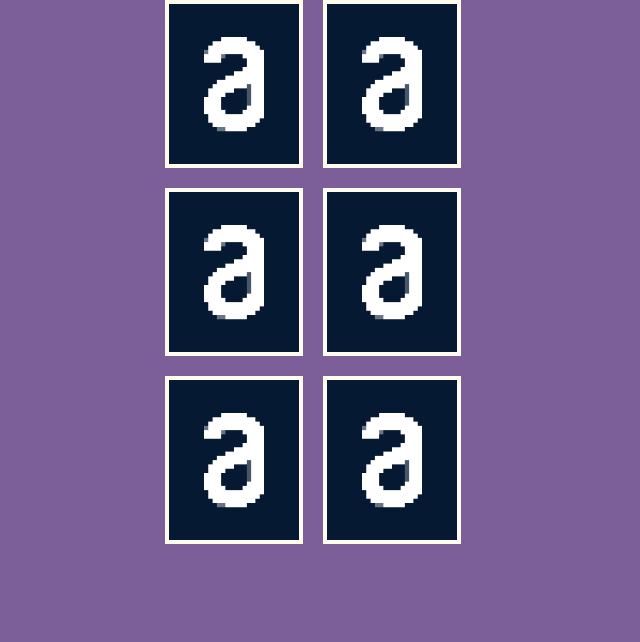
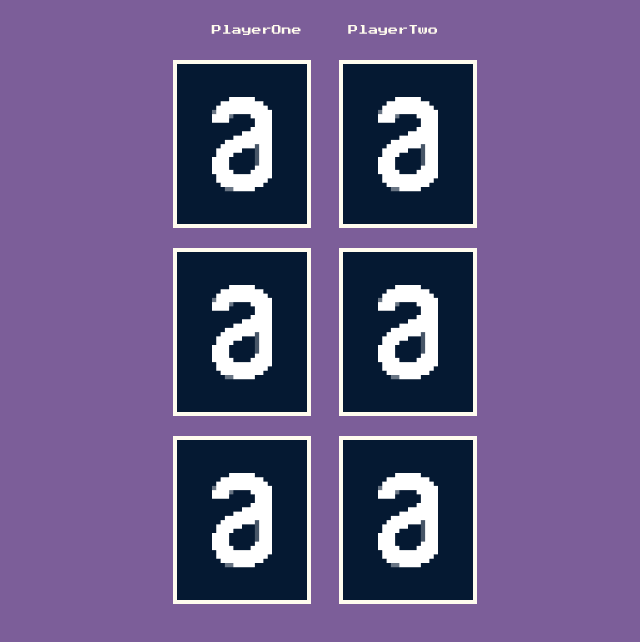
Before and after one commit to Aleluzjr/React-Game, a website built with Vite: page COURSES/index.html in a window 1280 px wide. Shown: the whole page, without its empty margins (315-955 px from the left). Built offline with nearby package versions, Linux system fonts and the light colour scheme.

Commit message:
CardFrontBack

```diff
--- a/COURSES/index.html
+++ b/COURSES/index.html
@@ -4,7 +4,11 @@
     <meta charset="UTF-8" />
     <link rel="icon" type="image/svg+xml" href="/vite.svg" />
     <meta name="viewport" content="width=device-width, initial-scale=1.0" />
+    <link rel="preconnect" href="https://fonts.googleapis.com">
+    <link rel="preconnect" href="https://fonts.gstatic.com" crossorigin>
+    <link href="https://fonts.googleapis.com/css2?family=Press+Start+2P&display=swap" rel="stylesheet">
     <title>Vite App</title>
+
   </head>
   <body>
     <div id="root"></div>
--- a/COURSES/main.js
+++ b/COURSES/main.js
@@ -2,9 +2,15 @@ import './src/styles/settings/colors.css'
 import './src/styles/generic/reset.css'
 import './src/styles/elements/base.css'
 import BoardGame from './src/objects/BoardGame'
+import BoardScore from './src/objects/BoardScore'
 
 const $root = document.querySelector('#root')
-const $htmlBoardGame = BoardGame(6)
 
+$root.insertAdjacentHTML(
+    "beforeend",
+    `
+        ${BoardScore()}
+        ${BoardGame(6)}
 
-$root.insertAdjacentHTML("beforeend", $htmlBoardGame)
+    `
+)
--- a/COURSES/src/components/CardGame/index.js
+++ b/COURSES/src/components/CardGame/index.js
@@ -1,6 +1,6 @@
 import './styles.css'
 function CardGame (){
-    return `
+    return /*html*/`
         <article class = "card-game">
             <img src ="images/alura-pixel.png" alt = "Logo ALura">
         </article>
--- a/COURSES/src/components/PlayerName/index.js
+++ b/COURSES/src/components/PlayerName/index.js
@@ -0,0 +1,9 @@
+import "./styles.css"
+
+function PlayerName(content){
+    return /*html*/`
+        <p class = "player-name"> ${content} </p>
+    `
+}
+
+export default PlayerName
--- /dev/null
+++ b/COURSES/src/components/PlayerName/styles.css
@@ -0,0 +1,6 @@
+.player-name{
+
+    color: var(--floral-white);
+    font-size: 1rem;
+
+}
--- a/COURSES/src/objects/BoardGame/index.js
+++ b/COURSES/src/objects/BoardGame/index.js
@@ -2,13 +2,12 @@ import CardGame from "../../components/CardGame"
 import './styles.css'
 
 function BoardGame (amountCards){
-    const $htmlCardGame = CardGame()
     const $htmlContent = CardGame().repeat(amountCards)
-    return `
+    return /*html*/`
         <section class = "board-game">
             ${$htmlContent}
         </section>
     `
  }
 
-export  default BoardGame
+export default BoardGame
--- a/COURSES/src/objects/BoardGame/styles.css
+++ b/COURSES/src/objects/BoardGame/styles.css
@@ -2,5 +2,6 @@
     display: flex;
     flex-wrap: wrap;
     gap: 20px;
+    justify-content: space-evenly;
 
 }
--- /dev/null
+++ b/COURSES/src/objects/BoardScore/index.js
@@ -0,0 +1,14 @@
+import "./styles.css"
+import PlayerName from "../../components/PlayerName"
+function BoardScore(){
+    return /*html*/ `
+        <header class = "board-score">
+            ${PlayerName('PlayerOne')}
+            ${PlayerName('PlayerTwo')}
+
+        </header>
+
+    `
+}
+
+export default BoardScore
--- /dev/null
+++ b/COURSES/src/objects/BoardScore/styles.css
@@ -0,0 +1,8 @@
+.board-score{
+    display: flex;
+    justify-content: space-evenly;
+    padding-top: 2.5rem;
+    padding-bottom: 2.5rem;
+
+
+}
--- a/COURSES/src/styles/elements/base.css
+++ b/COURSES/src/styles/elements/base.css
@@ -1,4 +1,10 @@
+html,body{
+    font-size: 10px;
+    height: 100px;
+}
+
 body {
+    font-family: 'Press Start 2P', cursive;
     background-color: var(--color-pomb-and-power);
     max-width: 320px;
     margin-left: auto;
```
Also changed, not shown: COURSES/src/components/PlayerScore/index.js (deleted, +0 -7 lines).
